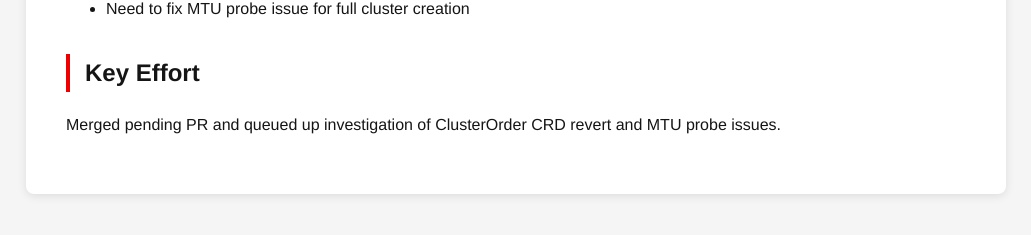
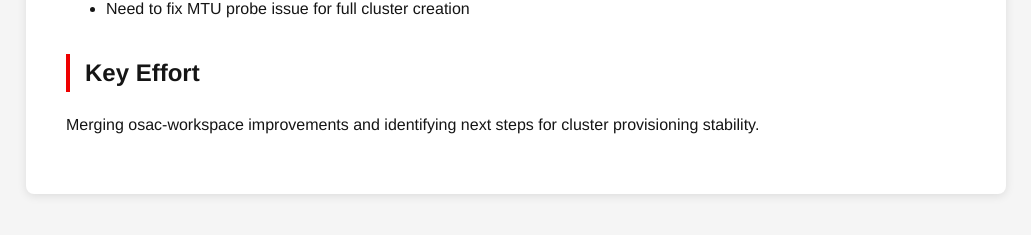
Before and after one commit to tzvatot/daily-status, a Jekyll site: the page built from 2026-05-12.md, in a window 1280 px wide. Shown: the part 385-620 px from the top of the page, without its empty margins (124-1155 px from the left). Built offline with Jekyll 4.4.1, drawn with Linux system fonts in a browser that asks for light colours.

Commit message:
Daily status update - 2026-05-12

```diff
--- a/2026-05-12.md
+++ b/2026-05-12.md
@@ -14,4 +14,4 @@ date: 2026-05-12
 - Need to fix MTU probe issue for full cluster creation
 
 ## Key Effort
-Merged pending PR and queued up investigation of ClusterOrder CRD revert and MTU probe issues.
+Merging osac-workspace improvements and identifying next steps for cluster provisioning stability.
```
